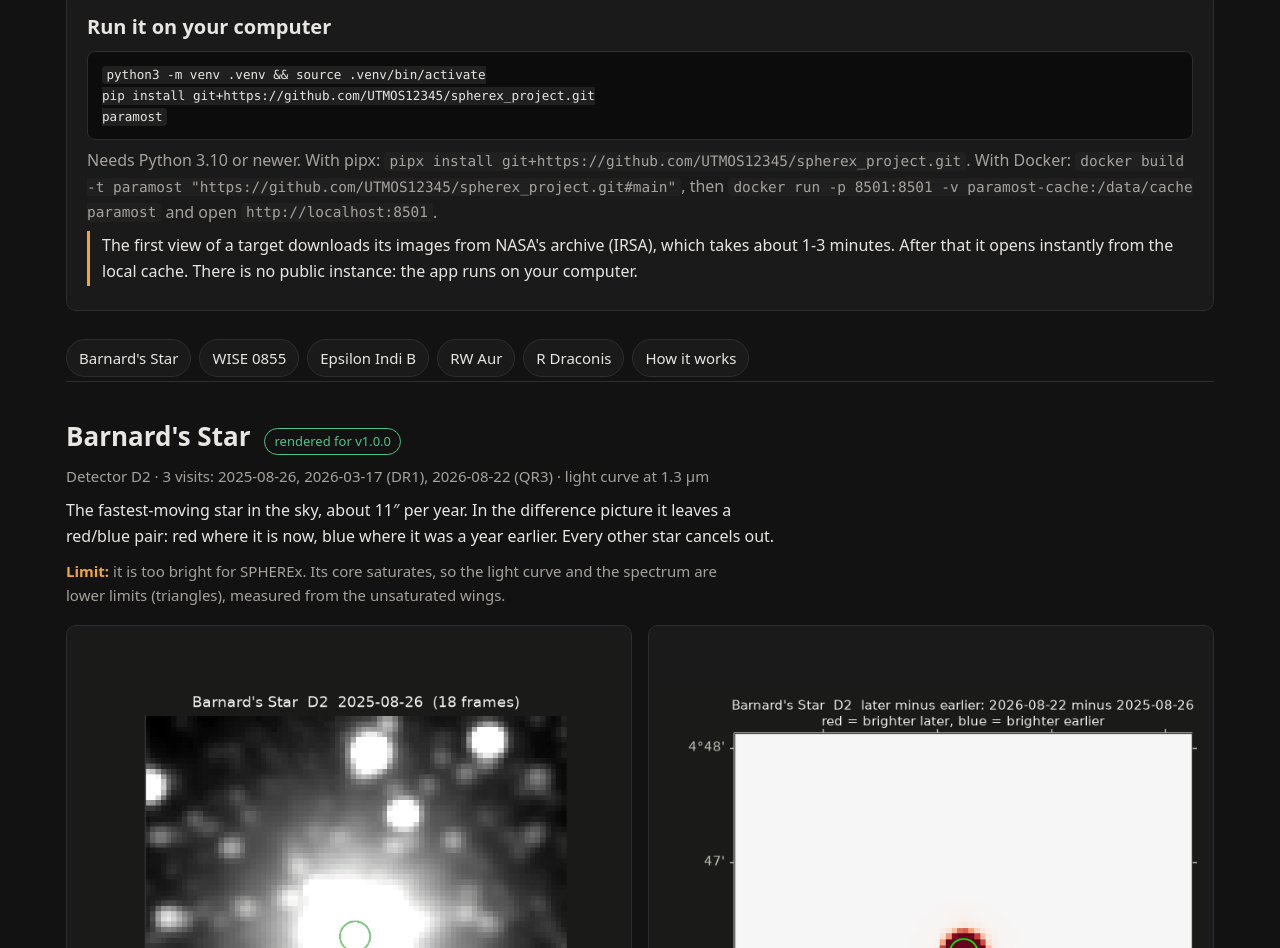
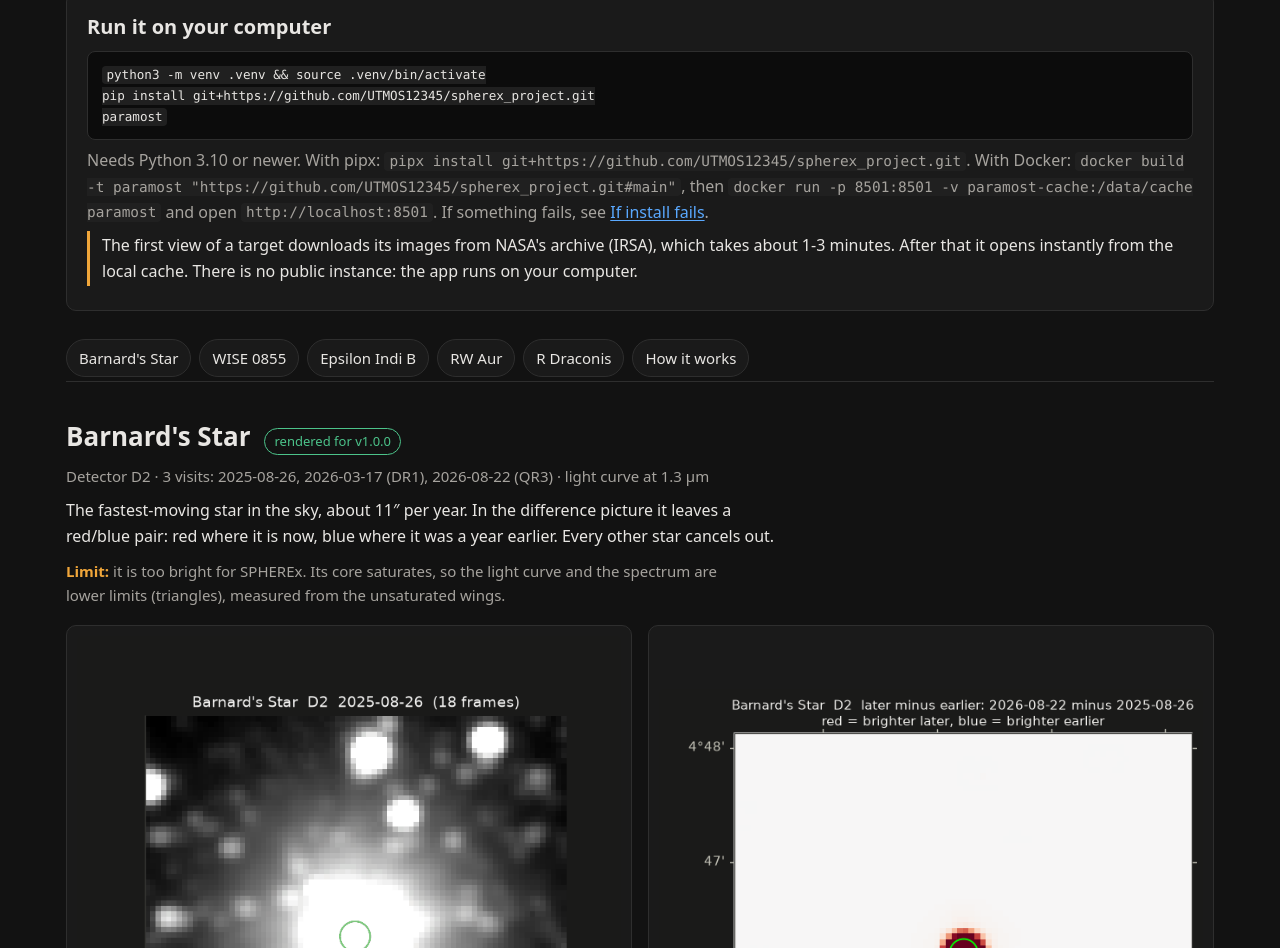
Before and after one commit to UTMOS12345/spherex_project, a plain HTML site: page docs/index.html in a window 1280 px wide. Shown: the part 1045-1993 px from the top of the page. Drawn offline with Linux system fonts and the light colour scheme.

Commit message:
README: 'If install fails' (tested Pythons, pipx --python, pipx missing, externally-managed, Docker daemon, ghcr denied)
Co-Authored-By: Claude Opus 5.5 <noreply@anthropic.com>

```diff
--- a/docs/index.html
+++ b/docs/index.html
@@ -158,7 +158,7 @@ paramost</code></pre>
     <p>Needs Python 3.10 or newer. With pipx: <code>pipx install git+https://github.com/UTMOS12345/spherex_project.git</code>.
       With Docker: <code>docker build -t paramost "https://github.com/UTMOS12345/spherex_project.git#main"</code>, then
       <code>docker run -p 8501:8501 -v paramost-cache:/data/cache paramost</code> and open <code>http://localhost:8501</code>.
-</p>
+      If something fails, see <a href="https://github.com/UTMOS12345/spherex_project#if-install-fails">If install fails</a>.</p>
     <p class="note">The first view of a target downloads its images from NASA's archive (IRSA), which
       takes about 1-3 minutes. After that it opens instantly from the local cache. There is no
       public instance: the app runs on your computer.</p>
```
Also changed, not shown: 1 other file.
